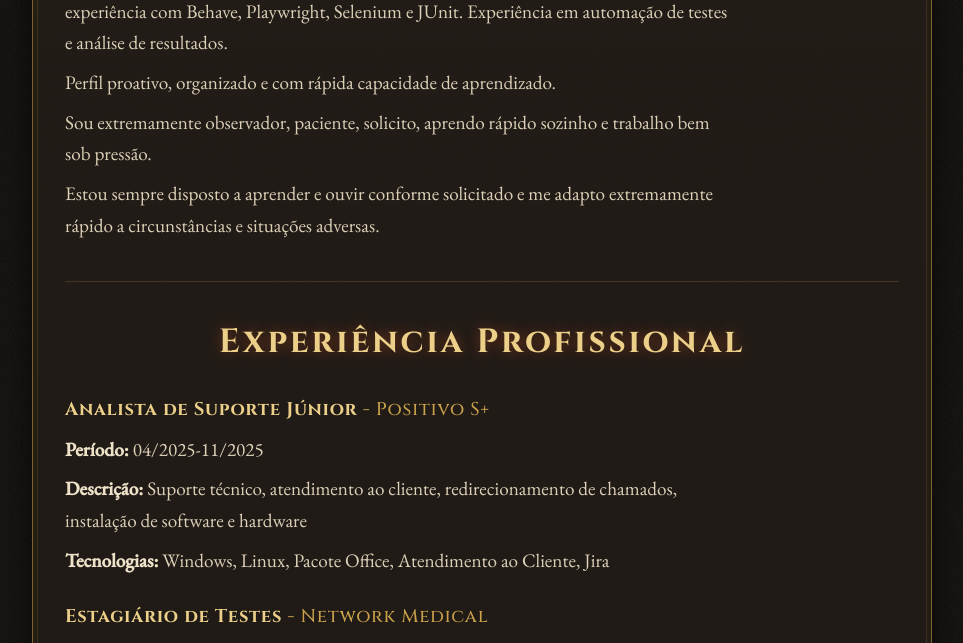
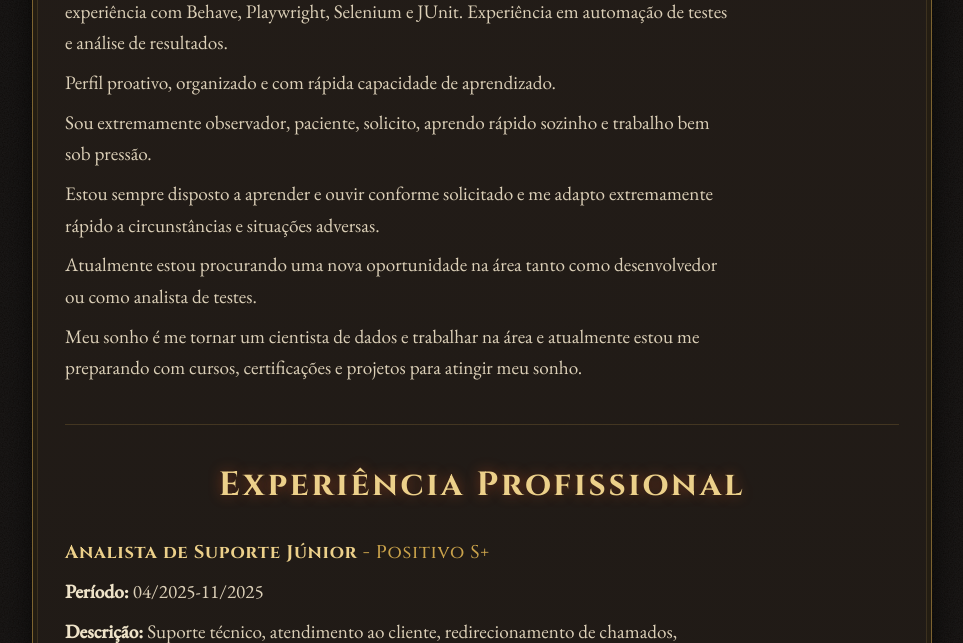
Before and after one commit to PBelle451/MyPortfolio, a Flask app: page / in a window 1280 px wide. Shown: the part 994-1637 px from the top of the page, without its empty margins (158-1121 px from the left). Run offline with Flask 3, Linux system fonts and the light colour scheme.

Commit message:
Okay more shit to correct

```diff
--- a/templates/about.html
+++ b/templates/about.html
@@ -22,6 +22,8 @@
         <p>Perfil proativo, organizado e com rápida capacidade de aprendizado.</p>
         <p>Sou extremamente observador, paciente, solicito, aprendo rápido sozinho e trabalho bem sob pressão.</p>
         <p>Estou sempre disposto a aprender e ouvir conforme solicitado e me adapto extremamente rápido a circunstâncias e situações adversas.</p>
+        <p>Atualmente estou procurando uma nova oportunidade na área tanto como desenvolvedor ou como analista de testes.</p>
+        <p>Meu sonho é me tornar um cientista de dados e trabalhar na área e atualmente estou me preparando com cursos, certificações e projetos para atingir meu sonho.</p>
     </section>
 
     <section>
```
